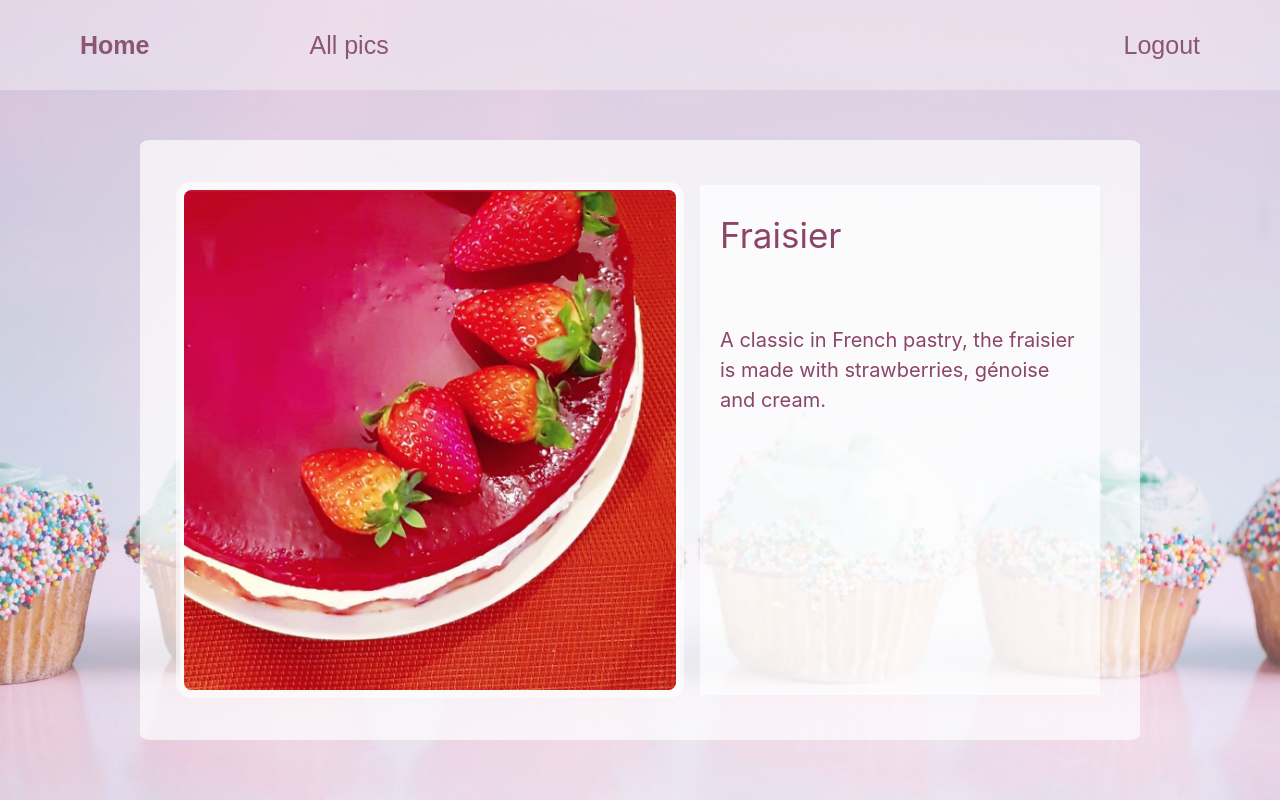
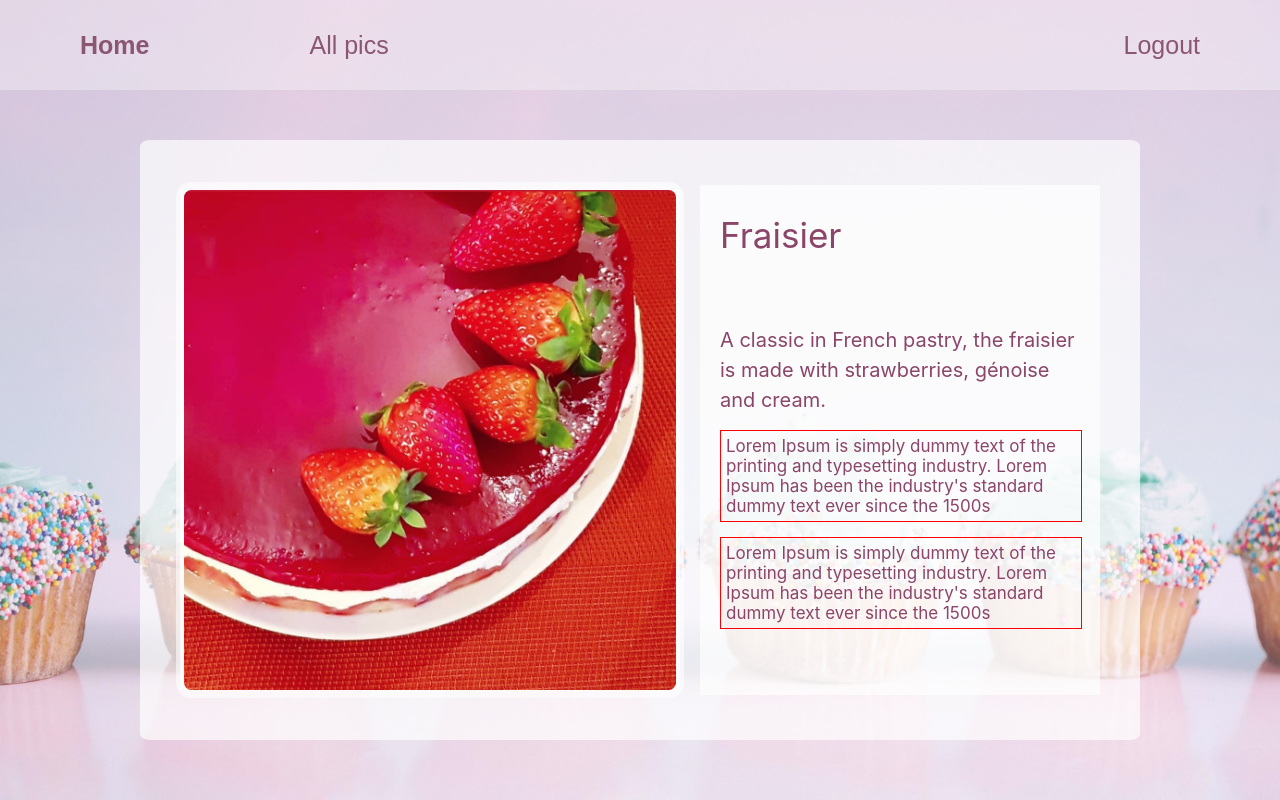
Before and after one commit to MilneS/miamyum, a React (Create React App) app: page /miamyum/details/a in a window 1280 px wide. Built offline with nearby package versions, Linux system fonts and the light colour scheme; sample sign-in values are in the browser's storage.

Commit message:
comments comp

```diff
--- a/src/components/Login.js
+++ b/src/components/Login.js
@@ -35,6 +35,7 @@ const Login = (props) => {
       setShowMessage(false);
       !!data.idToken && dispatch({ type: "login" });
       dispatch({ type: "close" });
+      console.log(data)
       return data;
     } else {
       setShowMessage(true);
--- /dev/null
+++ b/src/components/NewComment.js
@@ -0,0 +1,11 @@
+import classes from './NewComment.module.css'
+
+const NewComment=()=>{
+    return(
+        <div className={classes.commentContainer}>
+           Lorem Ipsum is simply dummy text of the printing and typesetting industry. Lorem Ipsum has been the industry's standard dummy text ever since the 1500s
+        </div>
+    )
+}
+
+export default NewComment;
--- /dev/null
+++ b/src/components/NewComment.module.css
@@ -0,0 +1,9 @@
+.commentContainer{
+    border: 1px solid red;
+    height:fit-content;
+    width: 350px;
+    margin-top: 15px;
+    padding: 5px;
+    line-height: 20px;
+    font-size: 17px;
+}
--- a/src/components/foodData.js
+++ b/src/components/foodData.js
@@ -35,47 +35,46 @@ const foodData = [
     title: "Eclair glacé vanille",
     img: B,
     description:
-      "An éclair is an oblong pastry made with choux dough filled with a cream and topped with flavored icing.",
+      "An éclair is an oblong pastry made with choux dough filled with cream and topped with flavored icing.",
   },
   {
     id: "c",
     title: "Cupcake amandes et crème de cheesecake",
     img: C,
-    description:
-      "almond cupcake topped with cheesecake frosting and chocolate m&m's.",
+    description: "Almond cupcake with cheesecake frosting and chocolate m&m's.",
   },
   {
     id: "d",
     title: "Bûche framboise-pistache",
     img: D,
     description:
-      "raspberries and pistachio log topped with raspberries and pistachio macarons.",
+      "Raspberries and pistachio log topped with raspberry and pistachio macarons.",
   },
   {
     id: "e",
     title: "Tartelette aux pommes",
     img: E,
-    description: "French apple tartlet (meaning, no cinnamon!).",
+    description: "French apple tartlet (no cinnamon!).",
   },
   {
     id: "f",
     title: "Cookies au Daim",
     img: F,
-    description: "Cokkies made with Daim chocolate candy.",
+    description: "Cookies made with Daim chocolate candy.",
   },
   {
     id: "g",
     title: "Paris-Brest",
     img: G,
     description:
-      "The wheel shaped pastry, was created to commemorate the Paris–Brest–Paris bicycle race.",
+      "The wheel shaped pastry, was created to commemorate the Paris–Brest–Paris bicycle race. It is made with choux dough, praliné cream and topped with almond and sugar",
   },
   {
     id: "h",
     title: "Mille-feuille",
     img: H,
     description:
-      "A mille-feuille is made up of three layers of puff pastry and glazed with icing and chocolate stripes.",
+      "A mille-feuille is made up of layered of puff pastry and cream, and glazed with icing and chocolate stripes.",
   },
   {
     id: "i",
@@ -100,7 +99,7 @@ const foodData = [
     id: "m",
     title: "Eclair craquelin vanille",
     img: M,
-    description: "Vanilla eclair topped with craquelin.",
+    description: "Vanilla éclair topped with craquelin.",
   },
   {
     id: "n",
@@ -113,15 +112,15 @@ const foodData = [
     title: "Praliné",
     img: O,
     description:
-      "A spread made with caramelized roasted almonds and hazelnuts.",
+      "Praliné is a spread made with caramelized roasted almonds and hazelnuts.",
   },
   {
     id: "p",
     title: "Pain perdu roulé au Nutella",
     img: P,
-    description: "Rolled Nutella french toasts.",
+    description: "Nutella french toast rolls.",
   },
-  { id: "q", title: "Donuts", img: Q, description: "Well, donuts." },
+  { id: "q", title: "Donuts", img: Q, description: "Donuts." },
   {
     id: "r",
     title: "Gateau à l'ananas",
@@ -138,7 +137,7 @@ const foodData = [
     id: "t",
     title: "Gateau glacé pistache-franboise",
     img: T,
-    description: "Iced raspberry and pistachio cake.",
+    description: "Raspberry and pistachio cake.",
   },
   {
     id: "u",
--- a/src/pages/Details.js
+++ b/src/pages/Details.js
@@ -1,22 +1,23 @@
 import classes from "./Details.module.css";
 import { useParams } from "react-router";
 import foodData from "../components/foodData";
+import NewComment from "../components/NewComment";
 
 const Details = () => {
-  const params=useParams();
-  const item= foodData.find(item=>item.id===params.itemId)
+  const params = useParams();
+  const item = foodData.find((item) => item.id === params.itemId);
   return (
     <div className={classes.container}>
       <div className={classes.card}>
         <div className={classes.imgcontainer}>
-          <img className={classes.img}src={item.img} alt=''/>
+          <img className={classes.img} src={item.img} alt="" />
         </div>
         <div className={classes.itemsContainer}>
-          <div className={classes.title}>
-            {item.title}
-          </div>
+          <div className={classes.title}>{item.title}</div>
           <div className={classes.descr}>
             {item.description}
+            <NewComment />
+            <NewComment />
           </div>
         </div>
       </div>
```
